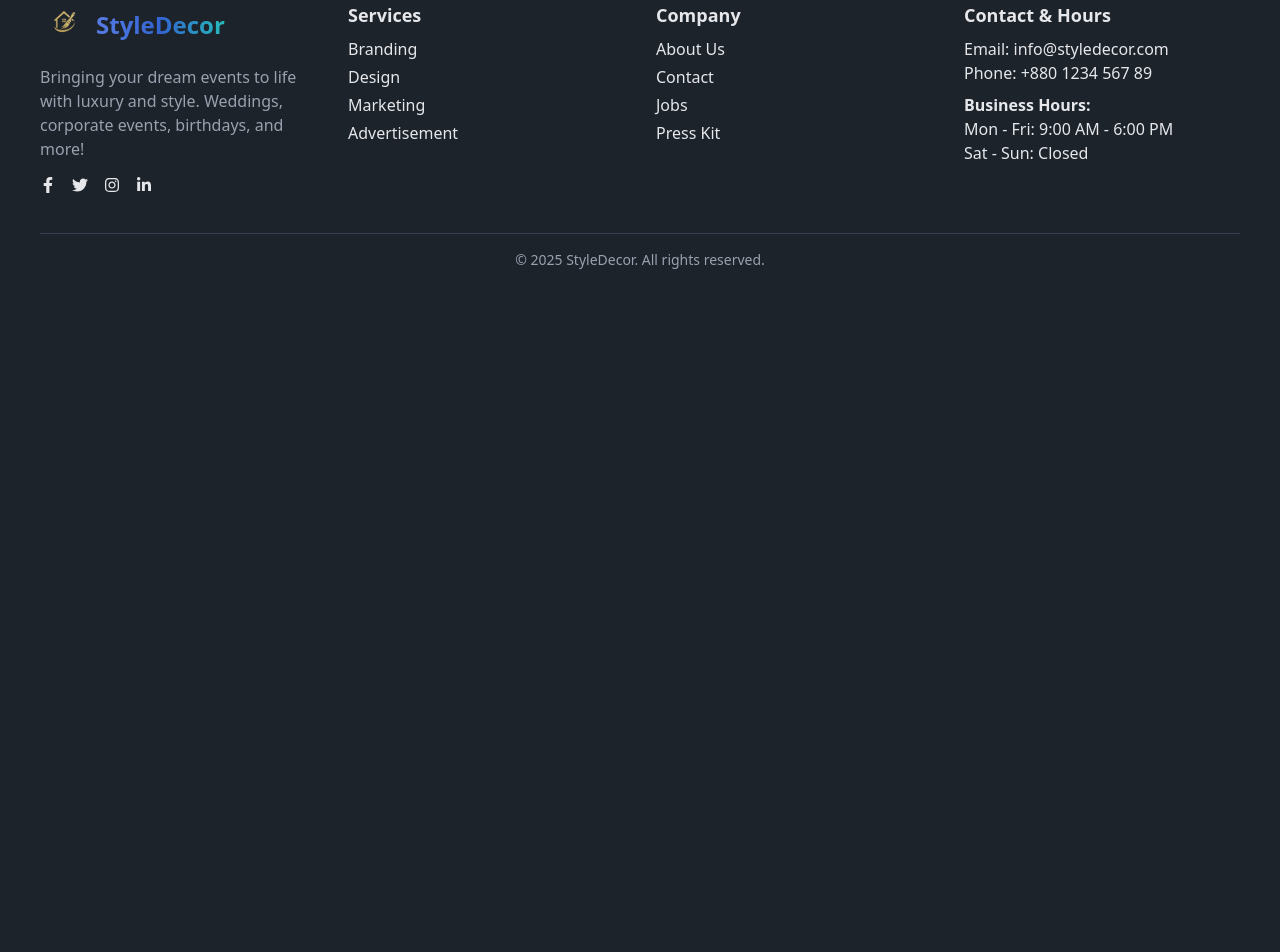
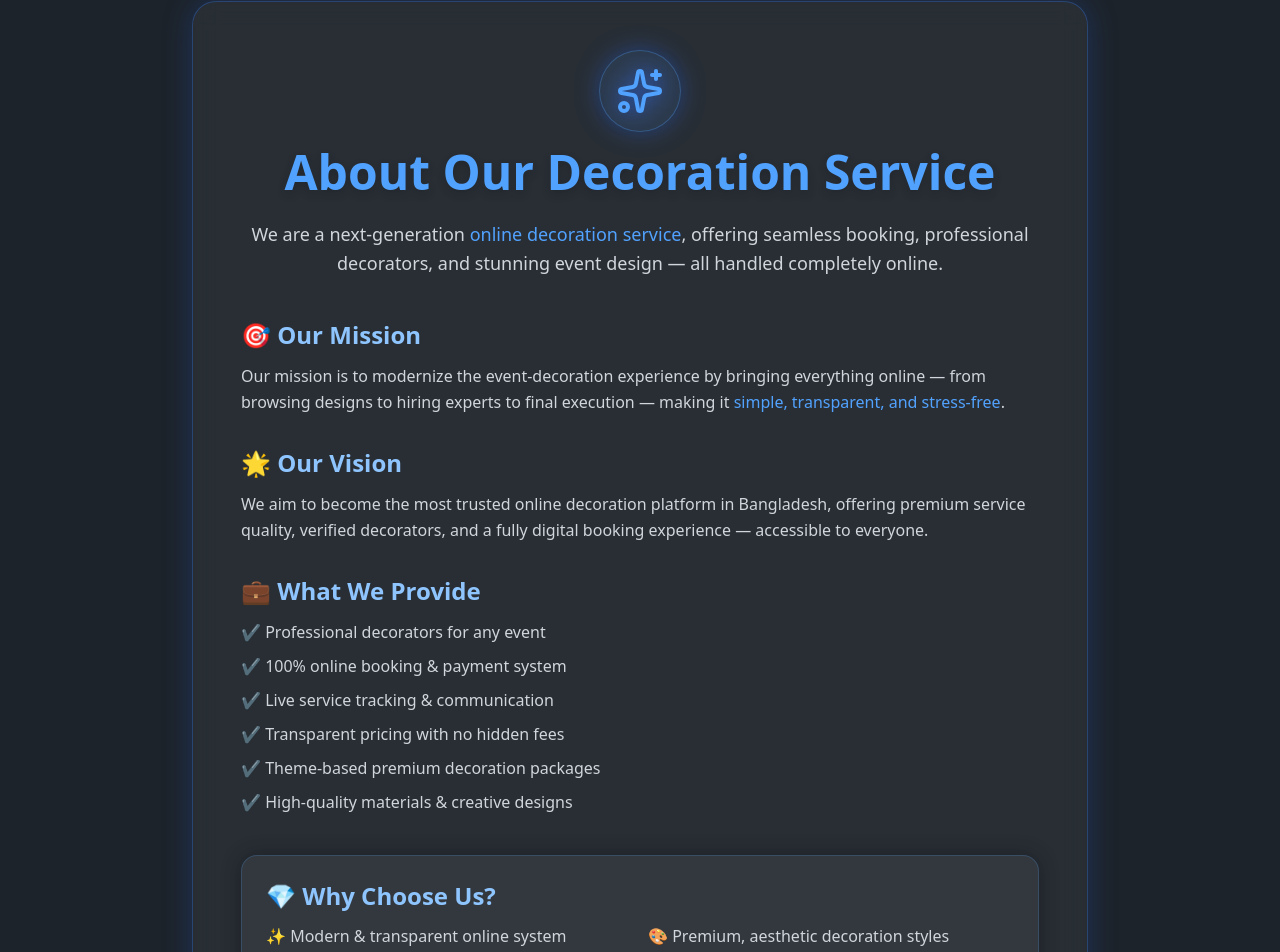
Before and after one commit to Pranto78/StyleDeco, a React (Vite) app: page / in a window 1280 px wide. Shown: the part 1079-2031 px from the top of the page. Before the commit the page ends 1389 px from the top, so only its background shows below. Built offline with nearby package versions, Linux system fonts and the light colour scheme; no server answers.

Commit message:
Added the about section

```diff
--- /dev/null
+++ b/src/components/About/About.jsx
@@ -0,0 +1,113 @@
+import React from "react";
+import { motion } from "framer-motion";
+import { Sparkles } from "lucide-react"; // ⭐ Logo Icon
+
+const About = () => {
+  return (
+    <motion.div
+      initial={{ opacity: 0, y: 30 }}
+      animate={{ opacity: 1, y: 0 }}
+      transition={{ duration: 0.6 }}
+      className="min-h-screen p-6 sm:p-10 flex flex-col items-center justify-center"
+    >
+      {/* Glass Container */}
+      <div className="w-full max-w-4xl bg-white/5 backdrop-blur-md border border-blue-500/30 rounded-3xl p-8 sm:p-12 shadow-[0_0_30px_rgba(37,99,235,0.25)]">
+        {/* Animated Logo */}
+        <motion.div
+          initial={{ scale: 0.8, opacity: 0 }}
+          animate={{ scale: 1, opacity: 1 }}
+          transition={{ duration: 0.7 }}
+          className="flex justify-center mb-4"
+        >
+          <motion.div
+            animate={{ y: [0, -8, 0] }}
+            transition={{ repeat: Infinity, duration: 3, ease: "easeInOut" }}
+            className="p-4 rounded-full bg-blue-500/10 backdrop-blur-xl border border-blue-400/30 shadow-[0_0_25px_rgba(37,99,235,0.4)]"
+          >
+            <Sparkles
+              size={48}
+              className="text-blue-400 drop-shadow-[0_0_10px_rgba(37,99,235,0.8)]"
+            />
+          </motion.div>
+        </motion.div>
+
+        <h1 className="text-3xl sm:text-5xl font-extrabold text-center text-blue-400 drop-shadow-lg">
+          About Our Decoration Service
+        </h1>
+
+        <p className="text-gray-300 mt-6 text-lg text-center leading-relaxed">
+          We are a next-generation{" "}
+          <span className="text-blue-400">online decoration service</span>,
+          offering seamless booking, professional decorators, and stunning event
+          design — all handled completely online.
+        </p>
+
+        {/* Mission Section */}
+        <div className="mt-10">
+          <h2 className="text-2xl text-blue-300 font-semibold mb-3">
+            🎯 Our Mission
+          </h2>
+          <p className="text-gray-300 leading-relaxed">
+            Our mission is to modernize the event-decoration experience by
+            bringing everything online — from browsing designs to hiring experts
+            to final execution — making it{" "}
+            <span className="text-blue-400">
+              simple, transparent, and stress-free
+            </span>
+            .
+          </p>
+        </div>
+
+        {/* Vision Section */}
+        <div className="mt-8">
+          <h2 className="text-2xl text-blue-300 font-semibold mb-3">
+            🌟 Our Vision
+          </h2>
+          <p className="text-gray-300 leading-relaxed">
+            We aim to become the most trusted online decoration platform in
+            Bangladesh, offering premium service quality, verified decorators,
+            and a fully digital booking experience — accessible to everyone.
+          </p>
+        </div>
+
+        {/* What We Do Section */}
+        <div className="mt-8">
+          <h2 className="text-2xl text-blue-300 font-semibold mb-3">
+            💼 What We Provide
+          </h2>
+          <ul className="text-gray-300 leading-relaxed space-y-2">
+            <li>✔ Professional decorators for any event</li>
+            <li>✔ 100% online booking & payment system</li>
+            <li>✔ Live service tracking & communication</li>
+            <li>✔ Transparent pricing with no hidden fees</li>
+            <li>✔ Theme-based premium decoration packages</li>
+            <li>✔ High-quality materials & creative designs</li>
+          </ul>
+        </div>
+
+        {/* Why Choose Us */}
+        <div className="mt-10 bg-white/5 p-6 rounded-2xl border border-blue-400/20 shadow-[0_0_20px_rgba(0,0,0,0.3)]">
+          <h2 className="text-2xl text-blue-300 font-semibold mb-3">
+            💎 Why Choose Us?
+          </h2>
+
+          <div className="grid sm:grid-cols-2 gap-4 text-gray-300">
+            <p>✨ Modern & transparent online system</p>
+            <p>🎨 Premium, aesthetic decoration styles</p>
+            <p>🛠 Skilled & verified decorators</p>
+            <p>⚡ Fast response & support</p>
+            <p>📅 Easy scheduling & booking</p>
+            <p>💸 Affordable & reliable pricing</p>
+          </div>
+        </div>
+
+        {/* Footer Quote */}
+        <p className="mt-10 text-center text-blue-300 font-medium italic text-lg">
+          “We turn your special moments into unforgettable experiences.”
+        </p>
+      </div>
+    </motion.div>
+  );
+};
+
+export default About;
--- a/src/components/Dashboard/AdminElement/ManageBooking.jsx
+++ b/src/components/Dashboard/AdminElement/ManageBooking.jsx
@@ -52,6 +52,37 @@ const ManageBooking = () => {
     }
   };
 
+  // 🔥 Sorting Logic
+  const handleSort = (type) => {
+    let sorted = [...bookings];
+
+    if (type === "date-new") {
+      sorted.sort((a, b) => new Date(b.bookedAt) - new Date(a.bookedAt));
+    }
+
+    if (type === "date-old") {
+      sorted.sort((a, b) => new Date(a.bookedAt) - new Date(b.bookedAt));
+    }
+
+    if (type === "status-paid") {
+      sorted.sort((a, b) => {
+        if (a.status === "paid" && b.status !== "paid") return -1;
+        if (a.status !== "paid" && b.status === "paid") return 1;
+        return 0;
+      });
+    }
+
+    if (type === "status-pending") {
+      sorted.sort((a, b) => {
+        if (a.status === "pending" && b.status !== "pending") return -1;
+        if (a.status !== "pending" && b.status === "pending") return 1;
+        return 0;
+      });
+    }
+
+    setBookings(sorted);
+  };
+
   return (
     <motion.div
       initial={{ opacity: 0, y: 30 }}
@@ -62,6 +93,24 @@ const ManageBooking = () => {
       <h2 className="text-2xl sm:text-3xl font-bold mb-6 text-primary-gradient">
         Manage All Bookings
       </h2>
+
+      {/* 🌟 Sorting UI — Blue Neon Glass */}
+      <div className="mb-6 flex justify-start">
+        <div className="bg-gray-800/40 backdrop-blur-md border border-blue-500/40 shadow-[0_0_15px_rgba(37,99,235,0.5)] rounded-xl px-4 py-3 flex items-center gap-3">
+          <span className="text-blue-400 font-semibold">Sort By:</span>
+
+          <select
+            className="bg-gray-900 text-blue-300 border border-blue-600 rounded-lg px-3 py-2 shadow-inner focus:ring-2 focus:ring-blue-500 transition-all"
+            onChange={(e) => handleSort(e.target.value)}
+          >
+            <option value="">Select</option>
+            <option value="date-new">📅 Date — Newest</option>
+            <option value="date-old">📅 Date — Oldest</option>
+            <option value="status-paid">💰 Paid First</option>
+            <option value="status-pending">⌛ Pending First</option>
+          </select>
+        </div>
+      </div>
 
       {/* Table for medium+ screens */}
       <div className="hidden md:block bg-gray-900 rounded-2xl p-4 shadow-2xl overflow-x-auto">
--- a/src/pages/Home/Home.jsx
+++ b/src/pages/Home/Home.jsx
@@ -1,12 +1,14 @@
 import React from 'react';
 import Hero from '../../components/Hero/Hero';
 import FeaturedService from '../../components/FeaturedService/FeaturedService';
+import About from '../../components/About/About';
 
 const Home = () => {
     return (
         <div>
             <Hero></Hero>
             <FeaturedService></FeaturedService>
+            <About></About>
         </div>
     );
 };
```
